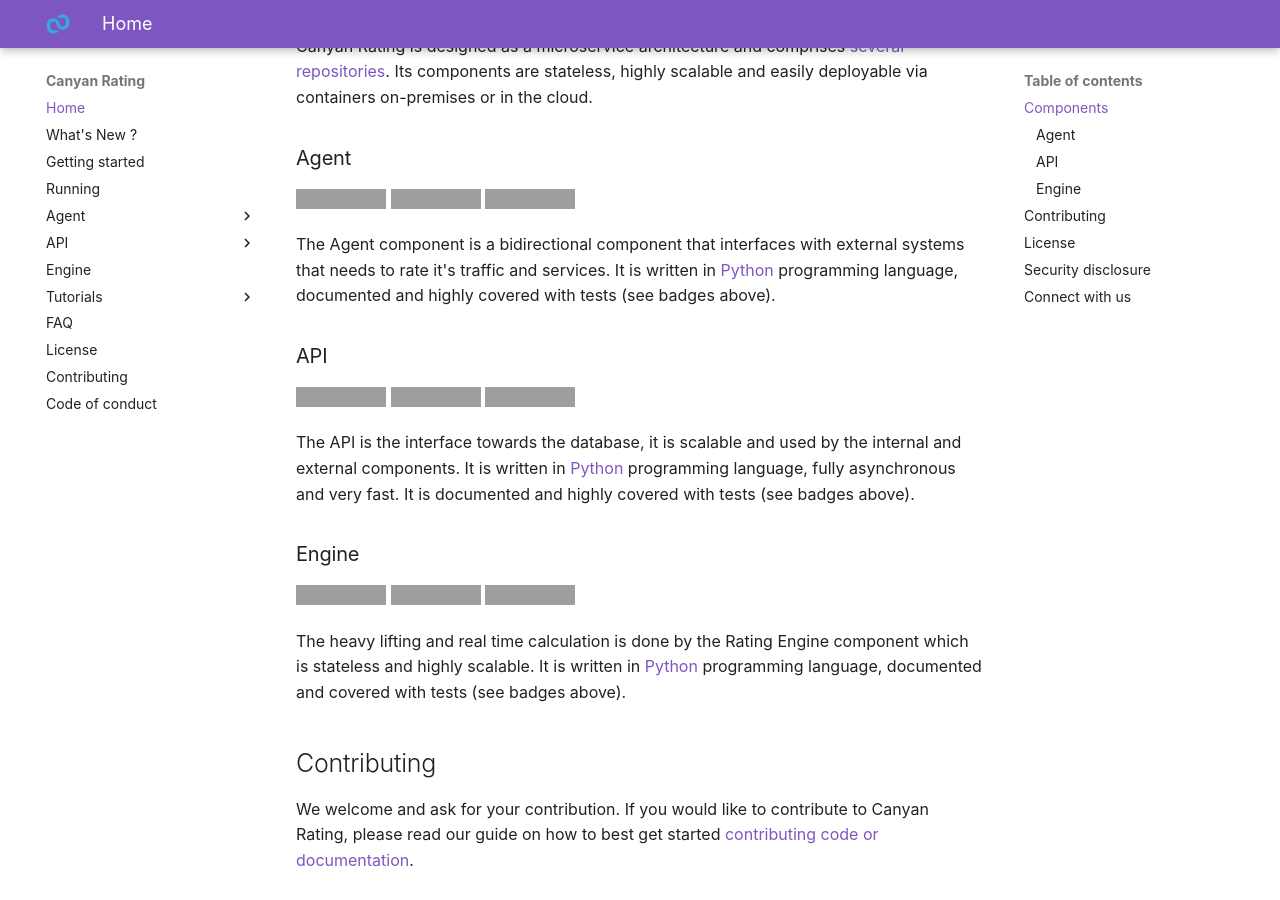
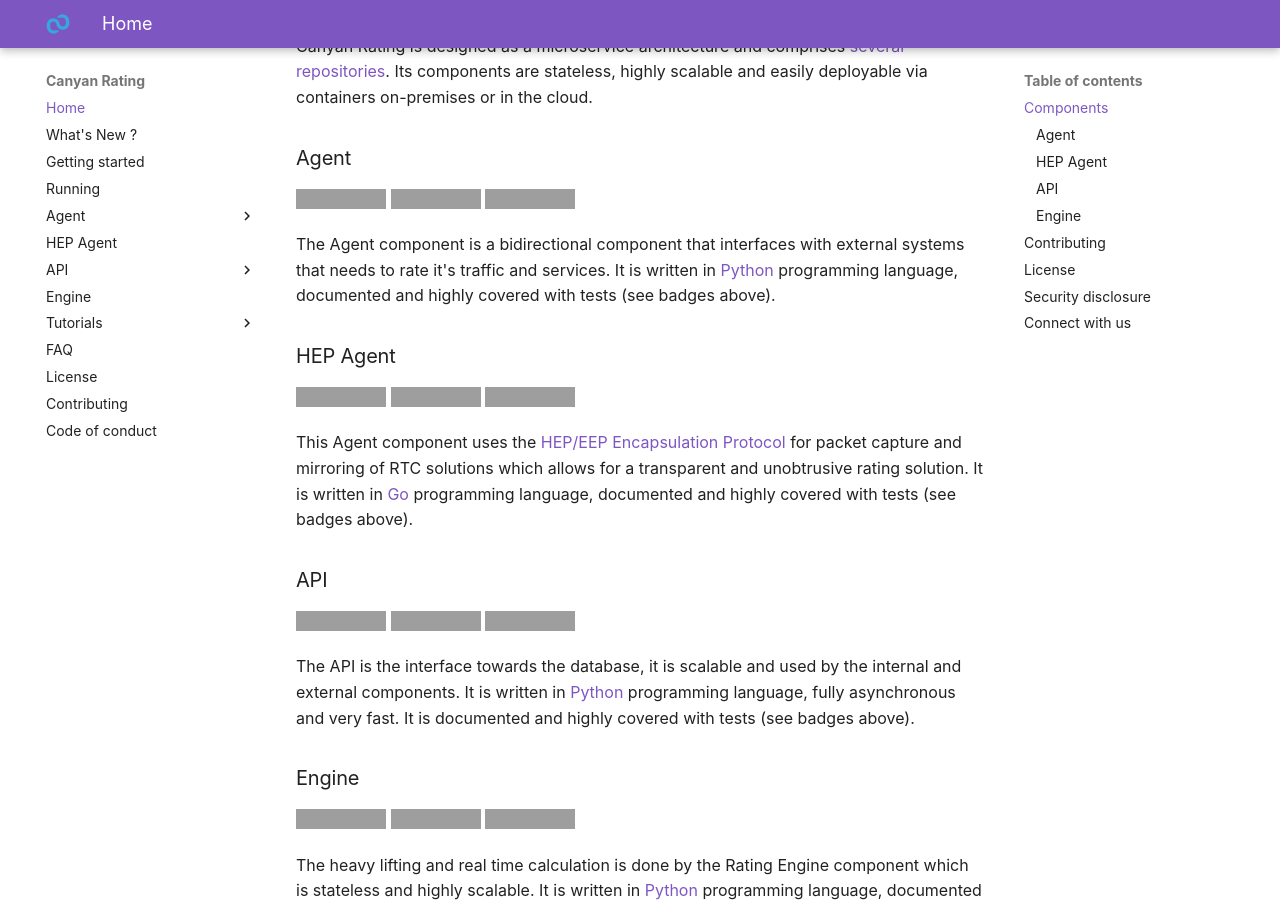
Before and after one commit to canyanio/rating-integration, an MkDocs documentation site: the page built from docs/index.md, in a window 1280 px wide and 900 px high, scrolled down 592 px. Built offline with MkDocs 1.6.1 and Material for MkDocs 9.7.7, drawn with Linux system fonts in a browser that asks for light colours; some web fonts are replaced; grey boxes are pictures that could not be loaded.

Commit message:
Add basic HEP agent documentation

```diff
--- a/docs/index.md
+++ b/docs/index.md
@@ -19,6 +19,14 @@
 
 The Agent component is a bidirectional component that interfaces with external systems that needs to rate it's traffic and services.
 It is written in [Python](https://www.python.org/) programming language, documented and highly covered with tests (see badges above).
+
+### HEP Agent
+
+[![Build Status](https://gitlab.com/canyan/rating-agent-hep/badges/master/pipeline.svg)](https://gitlab.com/canyan/rating-agent-hep/pipelines) [![codecov](https://codecov.io/gh/canyanio/rating-agent-hep/branch/master/graph/badge.svg)](https://codecov.io/gh/canyanio/rating-agent-hep) [![Docker pulls](https://img.shields.io/docker/pulls/canyan/rating-agent-hep.svg?maxAge=3600)](https://hub.docker.com/repository/docker/canyan/rating-agent-hep)
+
+This Agent component uses the [HEP/EEP Encapsulation Protocol](https://github.com/sipcapture/hep)
+for packet capture and mirroring of RTC solutions which allows for a transparent and unobtrusive rating solution.
+It is written in [Go](https://golang.org/) programming language, documented and highly covered with tests (see badges above).
 
 ### API
 
--- a/mkdocs.yml
+++ b/mkdocs.yml
@@ -22,6 +22,7 @@
             - End Transaction: agent/endpoints/transaction-end.md
             - Record Transaction: agent/endpoints/transaction-record.md
             - Rollback Transaction: agent/endpoints/transaction-rollback.md
+    - HEP Agent: hep-agent.md
     - API:
         - Introduction: api/api.md
         - Endpoints:
```
Also changed, not shown: docs/hep-agent.md (added, +9 -0 lines).
